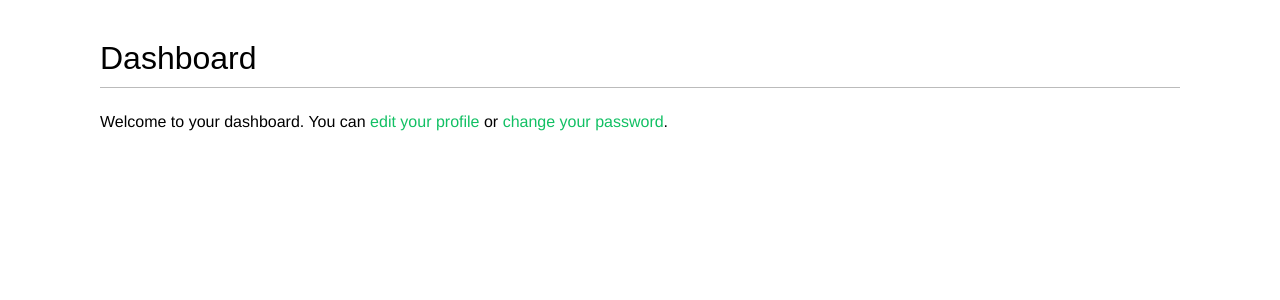
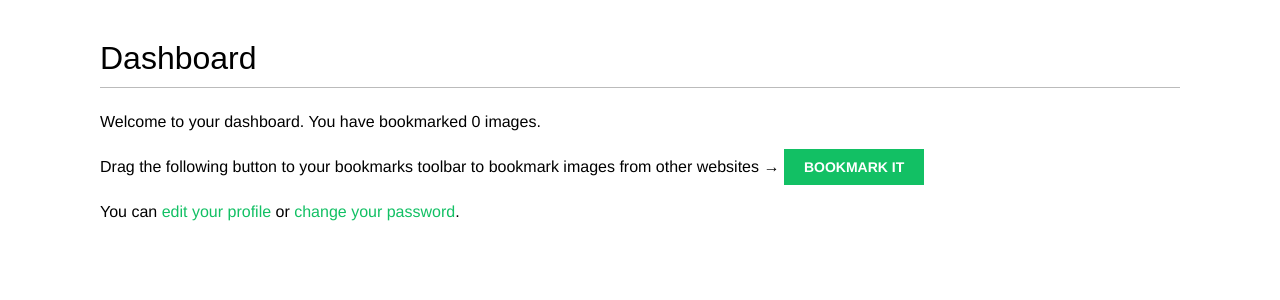
Before and after one commit to DeMonA1/SocialWebsite__Django, a Django app: page /account/ in a window 1280 px wide. Shown: the part 56-356 px from the top of the page. Run offline with Django 5.2, Linux system fonts and the light colour scheme; the visitor is signed in with stand-in values (Sample User, id 1); data that the repository does not hold is empty; parts of the project's set-up code (start-up, migrations or seed data) failed here and were passed over; some web fonts are replaced.

Commit message:
bookmarklet_launcher

```diff
--- a/bookmarks/account/templates/account/dashboard.html
+++ b/bookmarks/account/templates/account/dashboard.html
@@ -4,7 +4,18 @@
 
 {% block content %}
     <h1>Dashboard</h1>
-    <p>Welcome to your dashboard. You can <a href="{% url "edit" %}">edit your profile</a>
+    {% with total_images_created=request.user.images_created.count %}
+        <p>Welcome to your dashboard. You have bookmarked
+            {{ total_images_created }} image{{ total_images_created|pluralize }}.
+        </p>
+    {% endwith %}
+    <p>Drag the following button to your bookmarks toolbar to
+        bookmark images from other websites →
+        <a href="javascript:{% include "bookmarklet_launcher.js" %}"
+            class="button">Bookmark it
+        </a>
+    </p>
+    <p>You can <a href="{% url "edit" %}">edit your profile</a>
         or <a href="{% url "password_change" %}">change your password</a>.
     </p>
 {% endblock %}
--- /dev/null
+++ b/bookmarks/images/templates/bookmarklet_launcher.js
@@ -0,0 +1,12 @@
+(function() {
+    if (!window.bookmarklet) {
+        bookmarklet_js = document.body.appendChild(document
+            .createElement('script'));
+        bookmarklet_js.src = '//127.0.0.1:8000/static/js/bookmarklet.js?r='
+            +Math.floor(Math.random() * 999999999999999);
+        window.bookmarklet = true
+    }
+    else {
+        bookmarkletLaunch();
+    }
+}) ();
```
